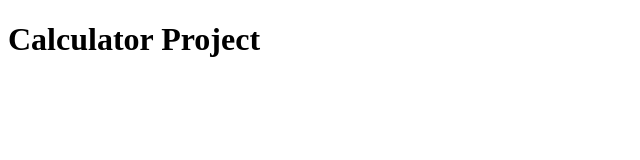
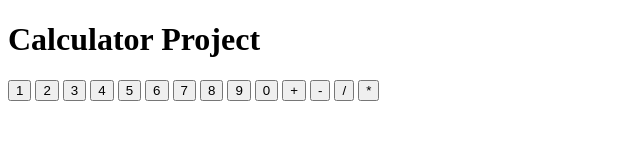
Before and after one commit to Marek-Kosmowski/calculator-project, a plain HTML site: page index.html in a window 1280 px wide. Shown: the whole page, without its empty margins (0-640 px from the left). Drawn offline with Linux system fonts and the light colour scheme.

Commit message:
Add buttons for numbers and operations in index.html

```diff
--- a/index.html
+++ b/index.html
@@ -12,6 +12,23 @@
 <body>
     <h1>Calculator Project</h1>
 </body>
+
+<button>1</button>
+<button>2</button>
+<button>3</button>
+<button>4</button>
+<button>5</button>
+<button>6</button>
+<button>7</button>
+<button>8</button>
+<button>9</button>
+<button>0</button>
+<button>+</button>
+<button>-</button>
+<button>/</button>
+<button>*</button>
+
+
 <script src="./main.js"></script>
 
 </html>
```
